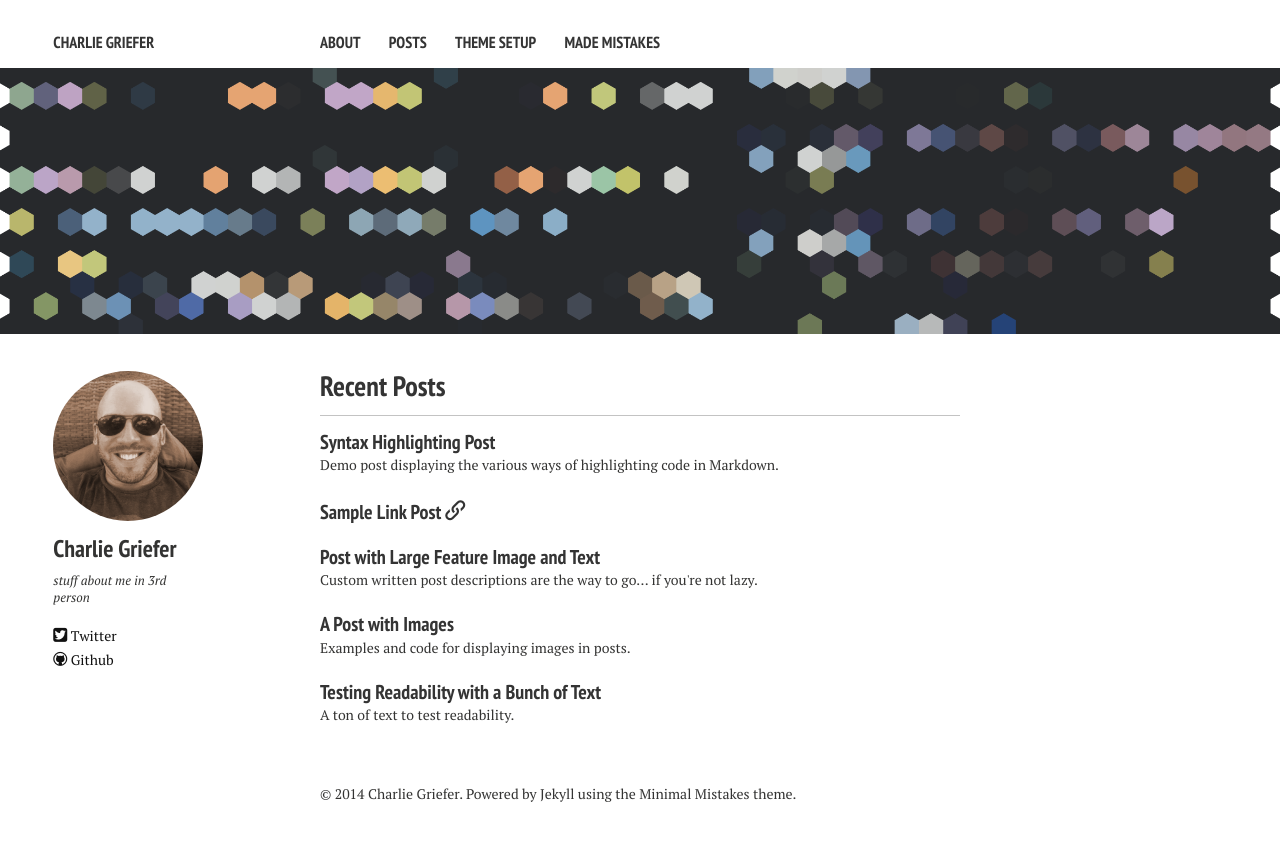
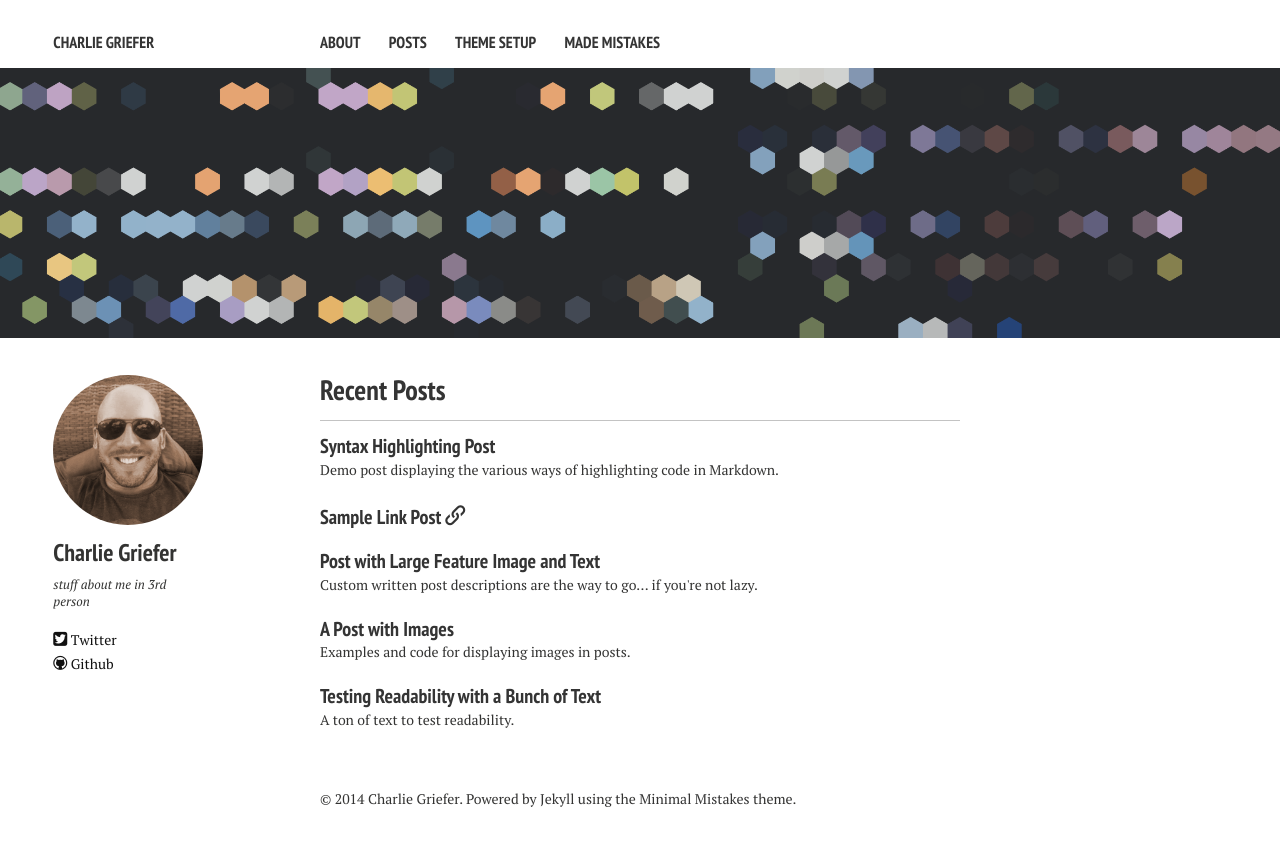
Before and after one commit to charliegriefer/charliegriefer.github.io, a Jekyll site: the page built from index.md, in a window 1280 px wide. Shown: the top 846 px of the page. Built offline with Jekyll 4.4.1, drawn with Linux system fonts in a browser that asks for light colours; nearby versions of some CDN libraries.

Commit message:
new pixels image

```diff
--- a/_config.yml
+++ b/_config.yml
@@ -2,6 +2,7 @@ title:            Charlie Griefer
 description:      I'm here to learn clojure and chew bubblegum.
 # Your site's domain goes here. Leave localhost server or blank when working locally.
 url:              http://charliegriefer.github.io
+# url:                http://localhost:4000
 disqus_shortname:
 
 # Owner/author information
--- a/index.md
+++ b/index.md
@@ -3,7 +3,7 @@ layout: home
 description: "A responsive Jekyll theme with editorial tendencies by designer Michael Rose."
 tags: [Jekyll, theme, responsive, blog, template]
 image:
-  feature: clojure.png
+  feature: clojure_pixels.png
 #  credit: Texture Lovers
 #  creditlink: http://texturelovers.com
 ---
```
Also changed, not shown: images/clojure_pixels.png (added).
